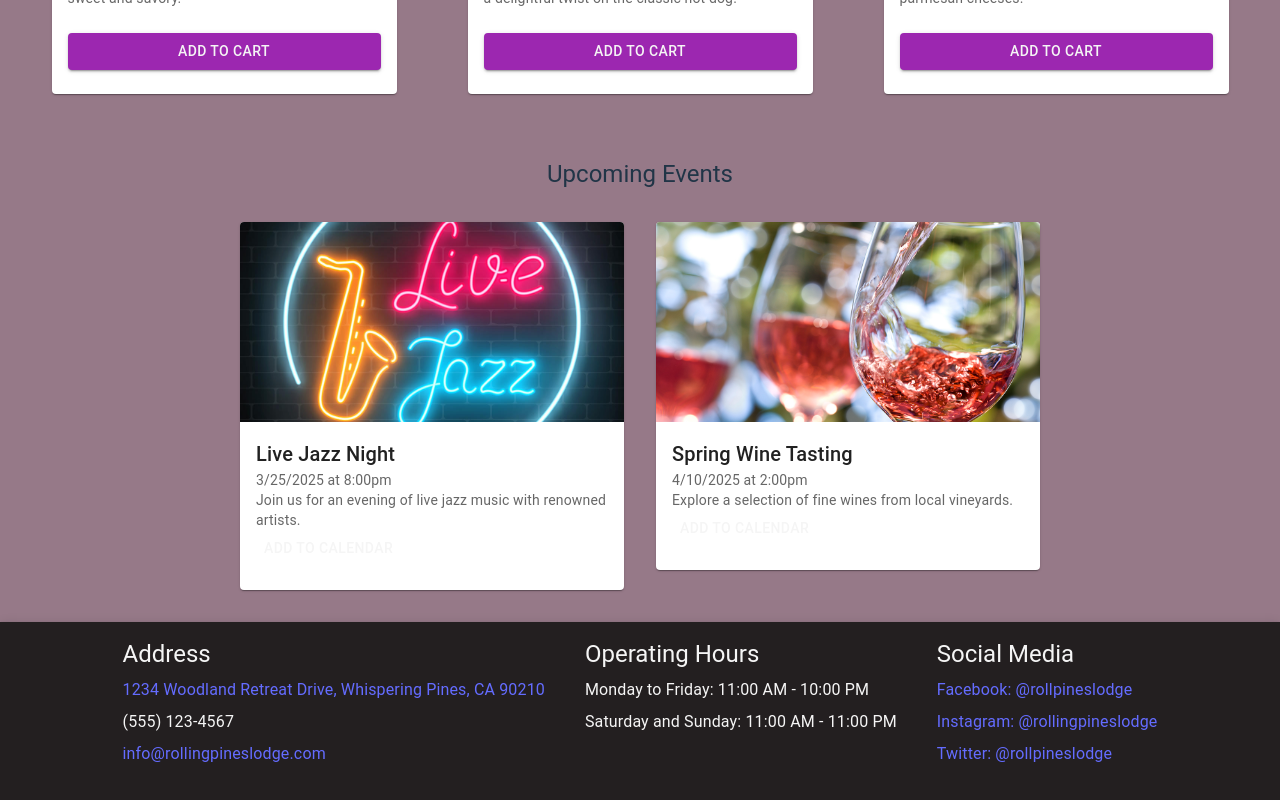
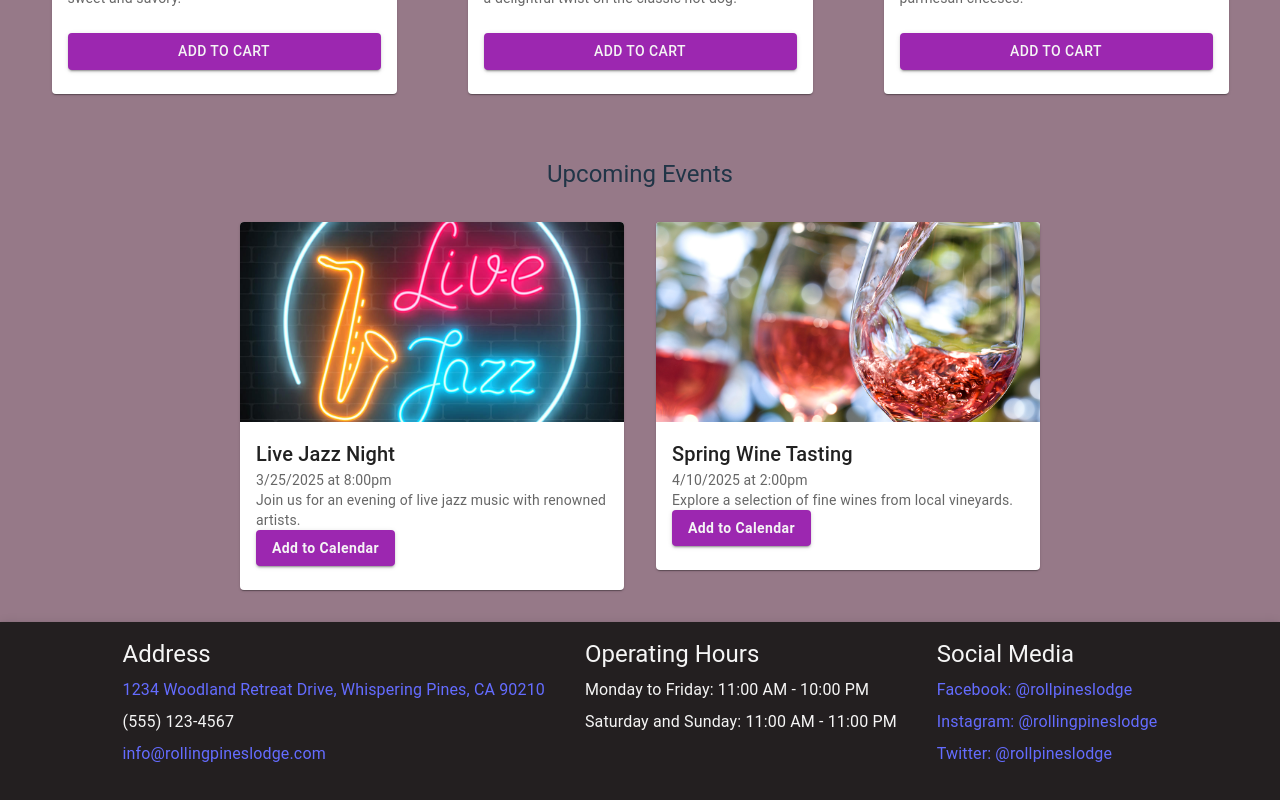
Before and after one commit to Harrison-Holt/rolling-pines-lodge, a React (Vite) app: page / in a window 1280 px wide. Shown: the part 967-1767 px from the top of the page. Built offline with nearby package versions, Linux system fonts and the light colour scheme.

Commit message:
Initial Commit

```diff
--- a/src/frontend/event_section.jsx
+++ b/src/frontend/event_section.jsx
@@ -87,7 +87,7 @@ function UpcomingEvents() {
                   <Typography variant="body2" color="text.secondary">
                     {event.description}
                   </Typography>
-                  <Button color="secondary" sx={{ color: '#f5f5f5'}}
+                  <Button variant="contained" color="secondary" sx={{ textTransform: 'none', fontWeight: 'bold', color: '#f5f5f5' }}
                     className="atcb-button"
                     onClick={() => toggleDropdown(index)}
                   >
```
